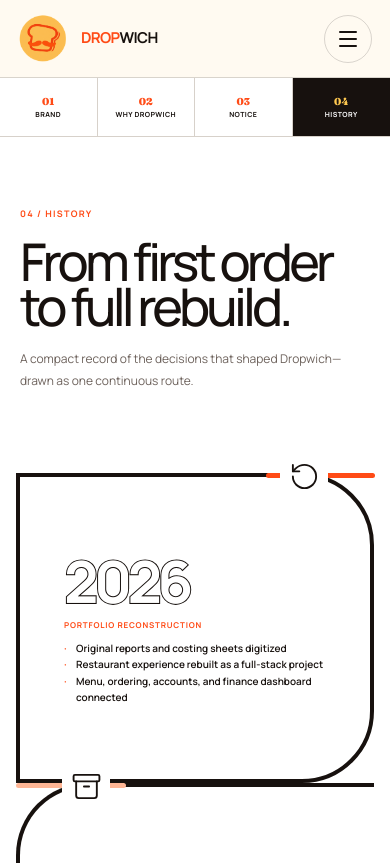
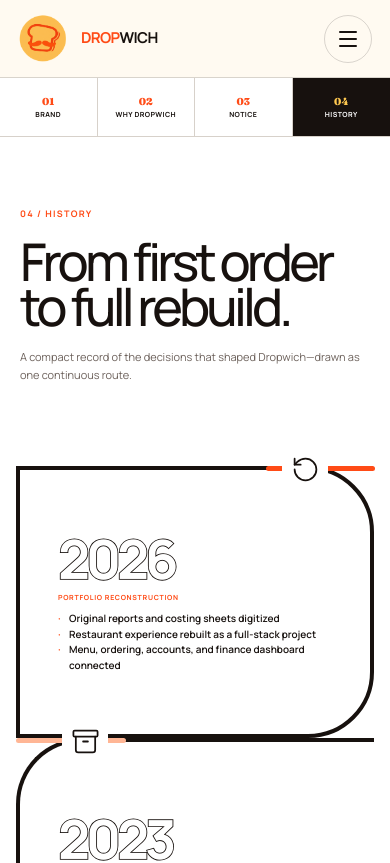
Before and after one commit to mizontheprogrammer/dropwich, a Next.js app: page /story/history in a window 390 px wide. Shown: the top 863 px of the page. Built offline with nearby package versions, Linux system fonts and the light colour scheme.

Commit message:
Refine history scale and replay school reveal

```diff
--- a/app/story/about.css
+++ b/app/story/about.css
@@ -19,9 +19,9 @@
 
 .why-school-hero{min-height:calc(100svh - 158px);padding:clamp(50px,6vw,94px) clamp(24px,6vw,104px);display:grid;grid-template-columns:.72fr 1.28fr;align-items:center;gap:clamp(48px,7vw,120px);overflow:hidden;background:#fff8e7}
 .why-school-copy h1{margin:24px 0 28px}.why-school-copy>p{max-width:500px}.school-line-stage{position:relative;isolation:isolate;overflow:hidden;border:2px solid var(--ink);background:#fff;box-shadow:12px 14px 0 var(--ink)}
-.school-line-art{aspect-ratio:3/1;position:relative;overflow:hidden;background:#fff;clip-path:inset(0 0 0 0);animation:school-line-reveal 1.15s var(--ease) both}.school-line-art::after{content:"";width:3px;position:absolute;z-index:2;top:0;bottom:0;left:0;background:var(--red);box-shadow:12px 0 30px rgba(255,75,22,.2);animation:school-line-scan 1.15s var(--ease) both}.school-line-art img{width:100%;height:100%;display:block;object-fit:cover;object-position:center 50%;filter:contrast(1.08)}
+.school-line-art{aspect-ratio:3/1;position:relative;overflow:hidden;background:#fff;clip-path:inset(0 100% 0 0);opacity:0}.school-line-stage.is-visible .school-line-art{animation:school-line-reveal 1.15s var(--ease) both}.school-line-art::after{content:"";width:3px;position:absolute;z-index:2;top:0;bottom:0;left:0;opacity:0;background:var(--red);box-shadow:12px 0 30px rgba(255,75,22,.2)}.school-line-stage.is-visible .school-line-art::after{animation:school-line-scan 1.15s var(--ease) both}.school-line-art img{width:100%;height:100%;display:block;object-fit:cover;object-position:center 50%;filter:contrast(1.08)}
 .school-line-caption{min-height:78px;padding:14px 20px;display:flex;align-items:center;justify-content:space-between;gap:24px;border-top:1px solid var(--ink);background:var(--cream)}.school-line-caption>div{display:flex;align-items:center;gap:11px}.school-line-caption svg{width:24px;height:24px;color:var(--red);stroke-width:1.5}.school-line-caption span{display:flex;flex-direction:column;color:#6d625c;font-size:8px;line-height:1.45}.school-line-caption b{color:var(--ink);font-size:9px;letter-spacing:.08em}.school-line-caption p{margin:0;font-size:8px;font-weight:850;letter-spacing:.11em}.school-line-caption strong{margin-left:8px;color:var(--red);font-family:"Fraunces",serif;font-size:22px;letter-spacing:0}
-@keyframes school-line-reveal{from{clip-path:inset(0 100% 0 0)}to{clip-path:inset(0 0 0 0)}}
+@keyframes school-line-reveal{from{clip-path:inset(0 100% 0 0);opacity:0}to{clip-path:inset(0 0 0 0);opacity:1}}
 @keyframes school-line-scan{from{left:0;opacity:1}95%{opacity:1}to{left:100%;opacity:0}}
 .why-principles.about-page-section{padding:clamp(95px,10vw,160px) clamp(24px,7vw,130px);background:#fff}.why-principles>header{display:grid;grid-template-columns:.32fr 1.05fr .63fr;align-items:start;gap:clamp(28px,5vw,80px)}.why-principles>header h2{margin:0;font-family:"Manrope",sans-serif;font-size:clamp(52px,5.5vw,88px);font-weight:500;line-height:.9;letter-spacing:-.065em}.why-principles>header p{max-width:480px;margin:5px 0 0;color:#6d625c;font-size:11px;line-height:1.8}.why-reasons{margin-top:clamp(65px,7vw,105px)}
 
@@ -29,12 +29,12 @@
 .about-notice.about-page-section{padding:clamp(80px,9vw,135px) clamp(24px,7vw,130px) clamp(110px,11vw,170px)}
 .notice-title-row{display:grid;grid-template-columns:.36fr 1.64fr;align-items:end;gap:40px}.notice-title-row h2{max-width:850px;margin:0;font-family:"Manrope",sans-serif;font-size:clamp(48px,5.2vw,82px);font-weight:500;line-height:.92;letter-spacing:-.06em}.notice-list{margin-top:clamp(55px,7vw,95px)}
 
-.history-page-head{min-height:330px;padding:clamp(60px,6vw,95px) clamp(24px,7vw,130px) 45px;display:grid;grid-template-columns:.28fr 1fr .62fr;align-items:end;gap:clamp(28px,5vw,75px);background:#fff}.history-page-head h1{font-size:clamp(52px,5.7vw,88px)}
-.compact-history{max-width:1320px;margin:0 auto;padding:10px clamp(20px,4vw,56px) clamp(90px,9vw,140px);overflow:hidden;background:#fff}
-.history-compact-row{min-height:226px;position:relative}.history-compact-track{z-index:0;position:absolute;inset:0 5%;border-top:5px solid var(--ink);border-right:5px solid var(--ink);border-bottom:5px solid var(--ink);border-radius:0 105px 105px 0}.history-compact-row:nth-child(even) .history-compact-track{border-right:0;border-left:5px solid var(--ink);border-radius:105px 0 0 105px}.history-compact-track i{width:31%;height:6px;position:absolute;right:-5px;top:-5px;display:block;border-radius:999px;background:var(--red);transform-origin:right}.history-compact-row:nth-child(even) .history-compact-track i{right:auto;left:-5px;transform-origin:left}.history-accent-peach .history-compact-track i{background:#ffb695}.history-accent-sage .history-compact-track i{background:#91d9b3}.history-accent-yellow .history-compact-track i{background:var(--yellow)}
-.history-compact-track>span{width:62px;height:62px;position:absolute;right:9%;top:-32px;display:grid;place-items:center;border:4px solid #fff;color:var(--ink);background:#fff}.history-compact-row:nth-child(even) .history-compact-track>span{right:auto;left:9%}.history-compact-track svg{width:42px;height:42px;stroke-width:1.45}
-.history-compact-copy{z-index:2;width:72%;min-height:226px;position:relative;padding:42px 11% 38px;display:grid;grid-template-columns:minmax(145px,220px) minmax(260px,1fr);align-items:center;gap:clamp(24px,4vw,64px)}.history-compact-row:nth-child(even) .history-compact-copy{margin-left:auto}.history-compact-copy time{color:#fff;font-family:"Manrope",sans-serif;font-size:clamp(64px,6.7vw,96px);font-weight:800;line-height:.8;letter-spacing:-.08em;-webkit-text-stroke:2px var(--ink);paint-order:stroke fill}.history-compact-copy small{display:block;margin-bottom:9px;color:var(--red);font-size:8px;font-weight:900;letter-spacing:.1em}.history-compact-copy ul{margin:0;padding:0;list-style:none}.history-compact-copy li{position:relative;padding-left:12px;font-size:10px;font-weight:600;line-height:1.65}.history-compact-copy li::before{content:"·";position:absolute;left:0;color:var(--red);font-weight:900}
-.history-supporting-icon{z-index:1;width:76px;height:76px;position:absolute;right:14%;top:50%;padding:7px;stroke-width:1.2;background:#fff;translate:0 -50%}.history-compact-row:nth-child(even) .history-supporting-icon{right:auto;left:14%}
+.history-page-head{width:min(1180px,100%);min-height:260px;margin:0 auto;padding:clamp(44px,4.5vw,68px) clamp(24px,4vw,52px) 34px;display:grid;grid-template-columns:.24fr 1fr .58fr;align-items:end;gap:clamp(24px,4vw,56px);background:#fff}.history-page-head h1{font-size:clamp(46px,4.8vw,72px)}.history-page-head>p{font-size:11px;line-height:1.65}
+.compact-history{max-width:1180px;margin:0 auto;padding:6px clamp(20px,3vw,42px) clamp(74px,7vw,108px);overflow:hidden;background:#fff}
+.history-compact-row{min-height:186px;position:relative}.history-compact-track{z-index:0;position:absolute;inset:0 5%;border-top:4px solid var(--ink);border-right:4px solid var(--ink);border-bottom:4px solid var(--ink);border-radius:0 86px 86px 0}.history-compact-row:nth-child(even) .history-compact-track{border-right:0;border-left:4px solid var(--ink);border-radius:86px 0 0 86px}.history-compact-track i{width:31%;height:5px;position:absolute;right:-4px;top:-4px;display:block;border-radius:999px;background:var(--red);transform-origin:right}.history-compact-row:nth-child(even) .history-compact-track i{right:auto;left:-4px;transform-origin:left}.history-accent-peach .history-compact-track i{background:#ffb695}.history-accent-sage .history-compact-track i{background:#91d9b3}.history-accent-yellow .history-compact-track i{background:var(--yellow)}
+.history-compact-track>span{width:52px;height:52px;position:absolute;right:9%;top:-27px;display:grid;place-items:center;border:4px solid #fff;color:var(--ink);background:#fff}.history-compact-row:nth-child(even) .history-compact-track>span{right:auto;left:9%}.history-compact-track svg{width:34px;height:34px;stroke-width:1.45}
+.history-compact-copy{z-index:2;width:72%;min-height:186px;position:relative;padding:30px 9%;display:grid;grid-template-columns:minmax(125px,180px) minmax(240px,1fr);align-items:center;gap:clamp(20px,3vw,46px)}.history-compact-row:nth-child(even) .history-compact-copy{margin-left:auto}.history-compact-copy time{color:#fff;font-family:"Manrope",sans-serif;font-size:clamp(52px,5vw,76px);font-weight:800;line-height:.8;letter-spacing:-.08em;-webkit-text-stroke:1.7px var(--ink);paint-order:stroke fill}.history-compact-copy small{display:block;margin-bottom:8px;color:var(--red);font-size:7px;font-weight:900;letter-spacing:.1em}.history-compact-copy ul{margin:0;padding:0;list-style:none}.history-compact-copy li{position:relative;padding-left:11px;font-size:10px;font-weight:600;line-height:1.55}.history-compact-copy li::before{content:"·";position:absolute;left:0;color:var(--red);font-weight:900}
+.history-supporting-icon{z-index:1;width:60px;height:60px;position:absolute;right:14%;top:50%;padding:6px;stroke-width:1.2;background:#fff;translate:0 -50%}.history-compact-row:nth-child(even) .history-supporting-icon{right:auto;left:14%}
 @keyframes compact-track-draw{from{transform:scaleX(0)}to{transform:scaleX(1)}}
 @keyframes compact-history-rise{from{opacity:0;transform:translateY(14px)}to{opacity:1;transform:none}}
 @keyframes compact-icon-arrive{from{opacity:0;transform:translateY(8px) rotate(-5deg)}to{opacity:1;transform:none}}
@@ -47,7 +47,7 @@
 @media (max-width:1050px){
   .about-page-head,.why-principles>header,.history-page-head{grid-template-columns:.35fr 1fr}.about-page-head>p,.why-principles>header>p,.history-page-head>p{grid-column:2}.brand-pillars.about-page-section{margin-inline:clamp(24px,5vw,60px)}
   .why-school-hero{min-height:0;grid-template-columns:1fr;padding-block:75px}.why-school-copy{max-width:760px}.why-principles.about-page-section{padding-inline:clamp(24px,5vw,60px)}
-  .notice-title-row{grid-template-columns:.35fr 1fr}.history-compact-copy{width:78%;padding-inline:9%;grid-template-columns:155px 1fr}.history-supporting-icon{right:10%}.history-compact-row:nth-child(even) .history-supporting-icon{left:10%}
+  .notice-title-row{grid-template-columns:.35fr 1fr}.history-compact-copy{width:78%;padding-inline:8%;grid-template-columns:135px 1fr}.history-supporting-icon{right:10%}.history-compact-row:nth-child(even) .history-supporting-icon{left:10%}
 }
 
 @media (max-width:680px){
@@ -56,13 +56,13 @@
   .brand-pillars.about-page-section{margin-inline:18px}.brand-identity.about-page-section{margin-top:80px;padding:75px 18px}.brand-identity-heading h2{font-size:44px}.brand-company-record.about-page-section{margin:85px 18px 100px}.brand-company-record>header h2{font-size:43px}
   .why-school-hero{padding:66px 18px 82px;gap:44px}.why-school-copy h1{font-size:55px}.school-line-stage{box-shadow:6px 7px 0 var(--ink)}.school-line-art{aspect-ratio:2.15/1}.school-line-caption{min-height:92px;padding:14px;align-items:flex-start;flex-direction:column;gap:8px}.school-line-caption p{align-self:flex-end}.why-principles.about-page-section{padding:80px 18px}.why-principles>header{grid-template-columns:1fr;gap:16px}.why-principles>header h2{font-size:49px}.why-principles>header p{grid-column:auto}.why-reasons{margin-top:54px}
   .notice-page-head{background:linear-gradient(180deg,#fff 0 84%,#fff8e7 84% 100%)}.about-notice.about-page-section{padding:72px 18px 95px}.notice-title-row{grid-template-columns:1fr;gap:16px}.notice-title-row h2{font-size:46px}
-  .compact-history{padding:12px 8px 85px}.history-compact-row{min-height:310px}.history-compact-track{inset:0 8px;border-width:4px;border-radius:0 72px 72px 0}.history-compact-row:nth-child(even) .history-compact-track{border-left-width:4px;border-radius:72px 0 0 72px}.history-compact-track i{height:5px;top:-4px;right:-4px}.history-compact-row:nth-child(even) .history-compact-track i{left:-4px}.history-compact-track>span{width:48px;height:48px;right:12%;top:-25px}.history-compact-row:nth-child(even) .history-compact-track>span{left:12%}.history-compact-track svg{width:31px;height:31px}.history-supporting-icon{display:none}.history-compact-copy,.history-compact-row:nth-child(even) .history-compact-copy{width:calc(100% - 44px);min-height:310px;margin-left:22px;padding:50px 34px 42px;grid-template-columns:1fr;align-content:center;gap:14px}.history-compact-copy time{font-size:58px}.history-compact-copy li{font-size:9px}
+  .compact-history{padding:12px 8px 76px}.history-compact-row{min-height:272px}.history-compact-track{inset:0 8px;border-width:4px;border-radius:0 66px 66px 0}.history-compact-row:nth-child(even) .history-compact-track{border-left-width:4px;border-radius:66px 0 0 66px}.history-compact-track i{height:5px;top:-4px;right:-4px}.history-compact-row:nth-child(even) .history-compact-track i{left:-4px}.history-compact-track>span{width:46px;height:46px;right:12%;top:-24px}.history-compact-row:nth-child(even) .history-compact-track>span{left:12%}.history-compact-track svg{width:29px;height:29px}.history-supporting-icon{display:none}.history-compact-copy,.history-compact-row:nth-child(even) .history-compact-copy{width:calc(100% - 40px);min-height:272px;margin-left:20px;padding:42px 30px 36px;grid-template-columns:1fr;align-content:center;gap:12px}.history-compact-copy time{font-size:54px}.history-compact-copy li{font-size:9px}
   .about-route-footer{padding:15px 18px;grid-template-columns:1fr 1fr}.about-route-footer p{display:none}
 }
 
 @media (prefers-reduced-motion:reduce){
-  .school-line-art,.school-line-art::after{animation:none}.school-line-art::after{display:none}.history-compact-track i,.history-compact-copy,.history-supporting-icon{animation:none;opacity:1;transform:none}
+  .school-line-art,.school-line-stage.is-visible .school-line-art{animation:none;clip-path:none;opacity:1}.school-line-art::after,.school-line-stage.is-visible .school-line-art::after{display:none;animation:none}.history-compact-track i,.history-compact-copy,.history-supporting-icon{animation:none;opacity:1;transform:none}
 }
 
-.history-compact-copy li{font-size:11px}
+.history-compact-copy li{font-size:10px}
 @media (max-width:680px){.history-compact-copy li{font-size:10px}}
```
Also changed, not shown: app/story/why/SchoolIllustration.tsx (added, +50 -0 lines), app/story/why/page.tsx (+2 -11 lines), 1 other file (tests, documents, lock files or other folders).
